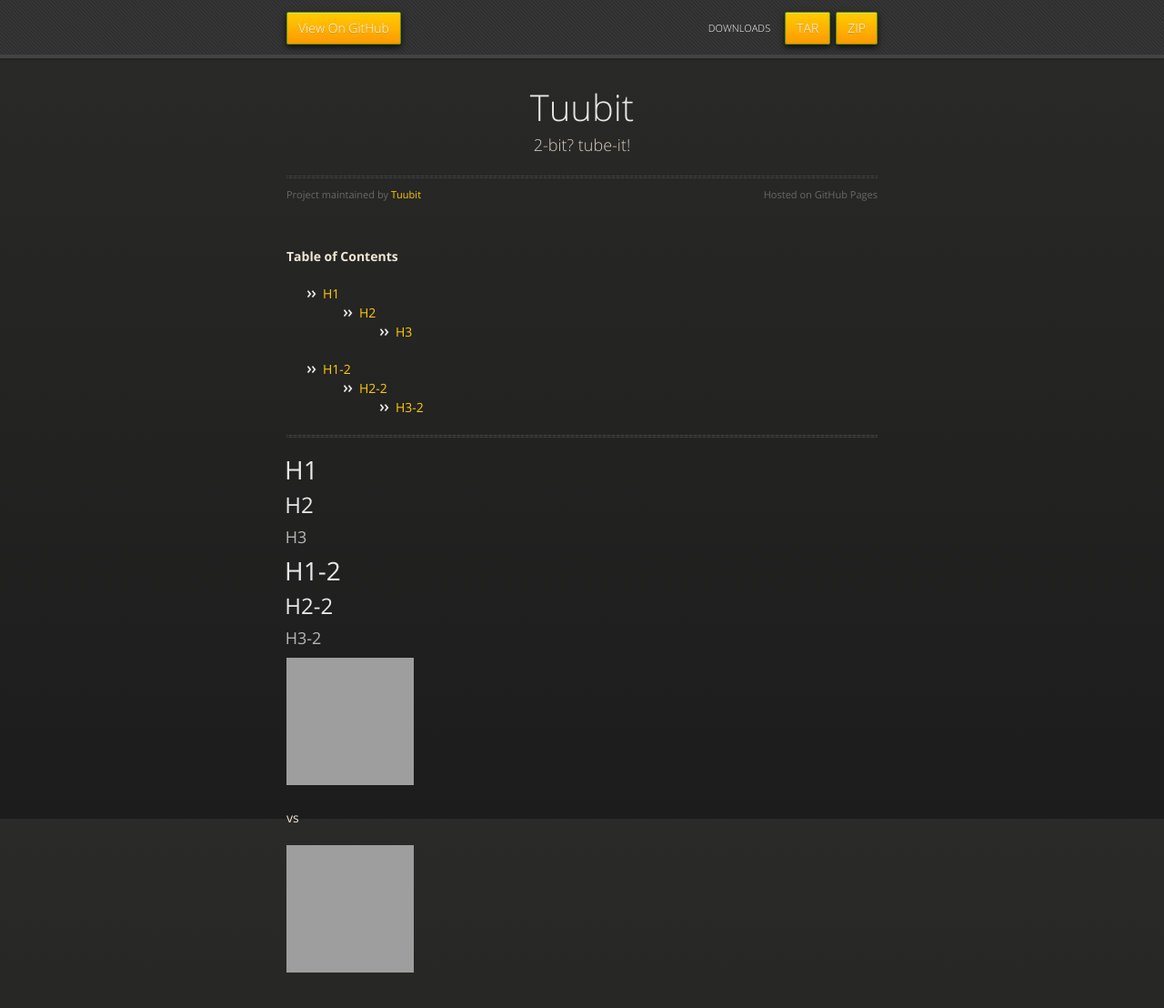
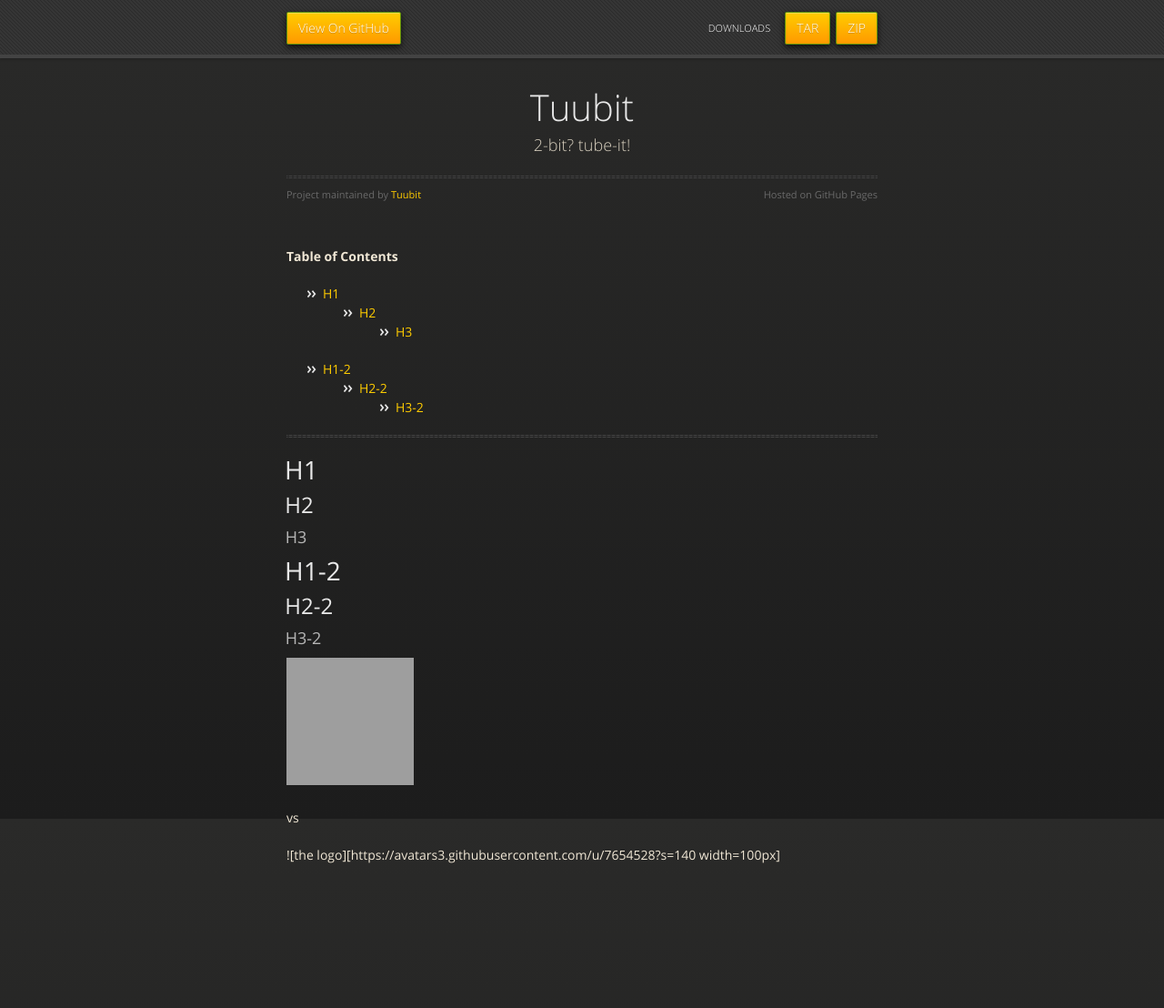
Before and after one commit to Tuubit/Tuubit, a Jekyll site: the page built from index.md, in a window 1280 px wide and 1184 px high. Shown: the top 1108 px of the window at 91% size. Built offline with Jekyll 4.4.1, drawn with Linux system fonts in a browser that asks for light colours; nearby versions of some CDN libraries; grey boxes are pictures that could not be loaded.

Commit message:
Update index.md

```diff
--- a/index.md
+++ b/index.md
@@ -27,4 +27,4 @@
 
 vs
 
-![the logo](https://avatars3.githubusercontent.com/u/7654528?s=140 width=100px)
+![the logo][https://avatars3.githubusercontent.com/u/7654528?s=140 width=100px]
```
